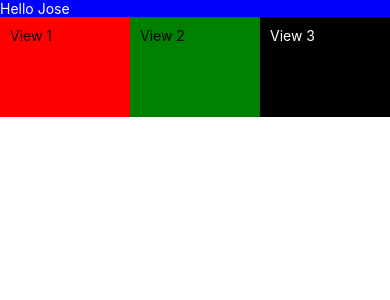
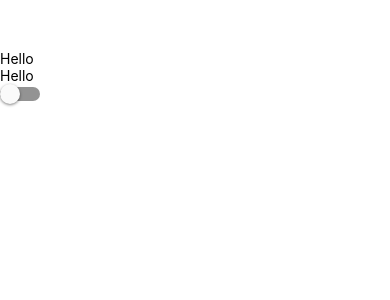
Before and after one commit to jlopez1423/react-native-myapp, a React Native app: screen / in a window 390 px wide. Shown: the top 300 px of the page. Built offline with nearby package versions, Linux system fonts and the light colour scheme.

Commit message:
going over textinputs

```diff
--- a/App.js
+++ b/App.js
@@ -1,13 +1,13 @@
 import React, {Component} from 'react';
 import {AppRegistry,Platform, StyleSheet, Text, View} from 'react-native';
 
-import Component2 from './app/components/Component2/Component2'
+import Component3 from './app/components/Component3/Component3'
 
 export default class myapp extends Component {
     render() {
         return (
             <View>
-                <Component2 />
+                <Component3 />
             </View>
         );
     }
--- a/app/components/Component3/Component3.js
+++ b/app/components/Component3/Component3.js
@@ -0,0 +1,54 @@
+import React, {Component} from 'react';
+import {AppRegistry, Platform, StyleSheet, Text, View, TextInput, Switch} from 'react-native';
+
+export default class Component3 extends Component {
+    constructor() {
+        super();
+        this.state = {
+            textValue: 'Hello',
+            switchValue: false
+        }
+    }
+
+    onChangeText(value) {
+        this.setState({
+            textValue: value
+        });
+    }
+
+    onSubmit() {
+        console.log('Input submitted...');
+    }
+
+    onSwitchChange(value){
+        this.setState({
+            switchValue: value
+        });
+    }
+
+    render() {
+        return (
+            <View style={styles.viewPadding}>
+                <TextInput
+                    placeholder='Enter Text'
+                    value={this.state.textValue}
+                    onChangeText={(value) => this.onChangeText(value)}
+                    onSubmitEditing={this.onSubmit}
+                />
+                <Text>{this.state.textValue}</Text>
+                <Switch
+                    value={this.state.switchValue}
+                    onValueChange={(value) => this.onSwitchChange(value)}
+                />
+            </View>
+        );
+    }
+}
+
+const styles = StyleSheet.create({
+    viewPadding: {
+        paddingTop: 50
+    }
+});
+
+AppRegistry.registerComponent('Component3', () => Component3);
```
